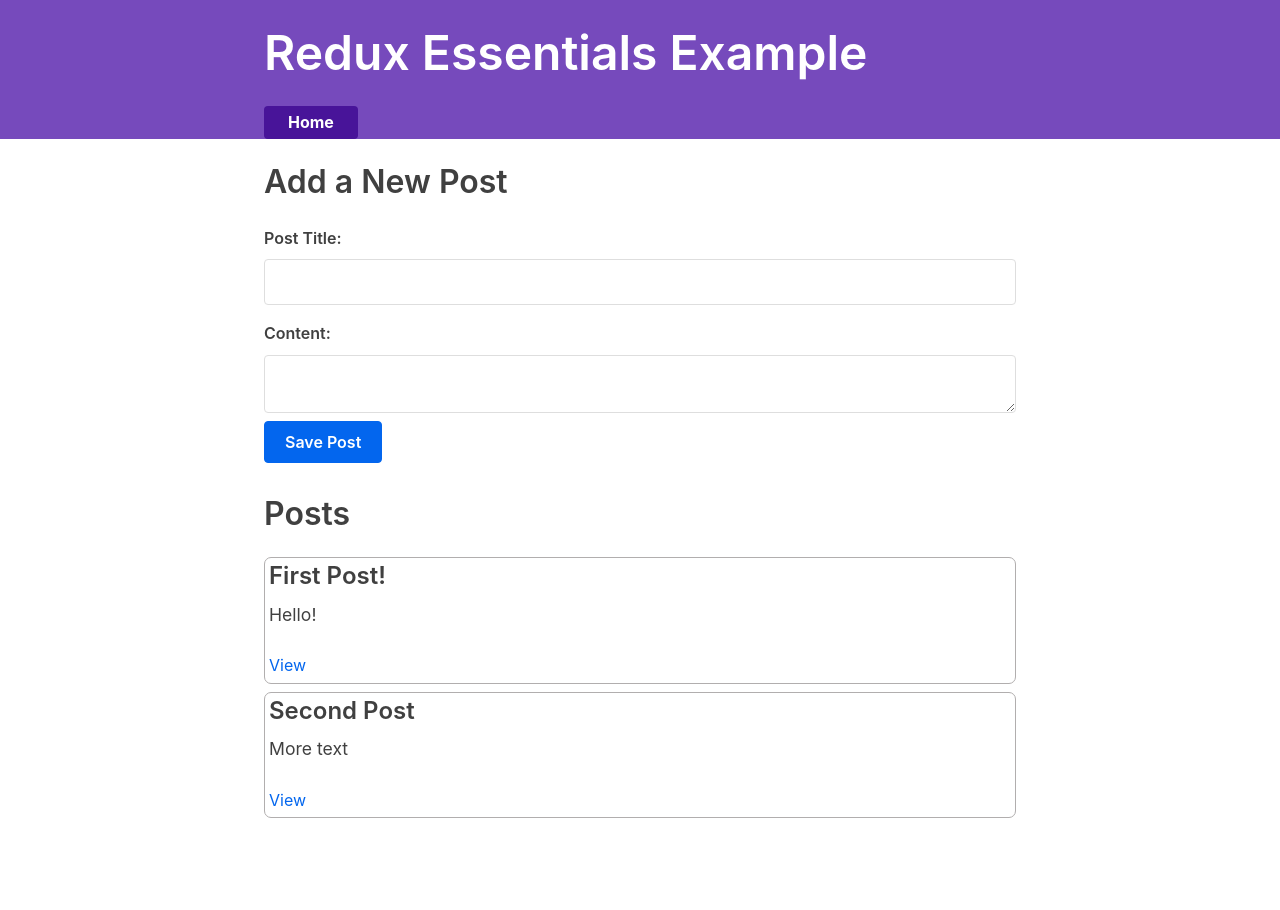
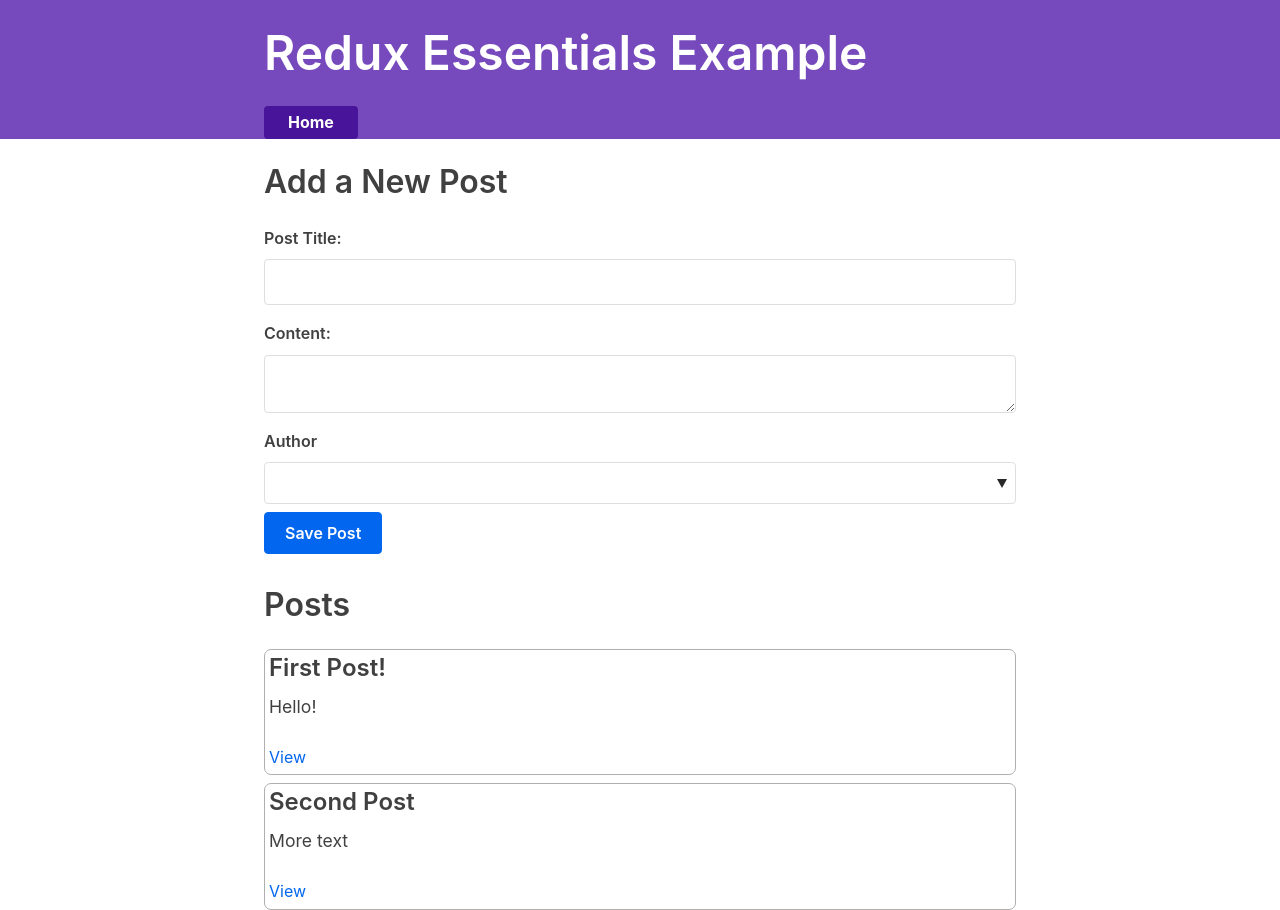
Before and after one commit to tian142/redux-essentials-checkpoint-1-singlepost-edit-payload-adding-users-2, a React (Create React App) app: page / in a window 1280 px wide. Before the commit the page ends 818 px from the top, so only its background shows below. Built offline with nearby package versions, Linux system fonts and the light colour scheme; what miragejs, txtgen would draw is missing.

Commit message:
edited postsSlice to add author to each post

```diff
--- a/src/features/posts/AddPostForm.js
+++ b/src/features/posts/AddPostForm.js
@@ -6,11 +6,13 @@
 export const AddPostForm = () => {
   const [title, setTitle] = useState('')
   const [content, setContent] = useState('')
+  const [author, setAuthor] = useState('')
 
   const dispatch = useDispatch()
 
   const onTitleChanged = (e) => setTitle(e.target.value)
   const onContentChanged = (e) => setContent(e.target.value)
+  const onAuthorChanged = (e) => setAuthor(e.target.value)
 
   const onSavePostClicked = () => dispatch(postAdded(title, content))
 
@@ -33,6 +35,10 @@
           value={content}
           onChange={onContentChanged}
         />
+        <label>Author</label>
+        <select value={author} onChange={onAuthorChanged}>
+          <option value=""></option>
+        </select>
         <button type="button" onClick={onSavePostClicked}>
           Save Post
         </button>
--- a/src/features/posts/postsSlice.js
+++ b/src/features/posts/postsSlice.js
@@ -13,12 +13,13 @@
       reducer(state, action) {
         state.push(action.payload)
       },
-      prepare(title, content) {
+      prepare(title, content, author) {
         return {
           payload: {
             id: nanoid(),
             title,
             content,
+            author,
           },
         }
       },
```
